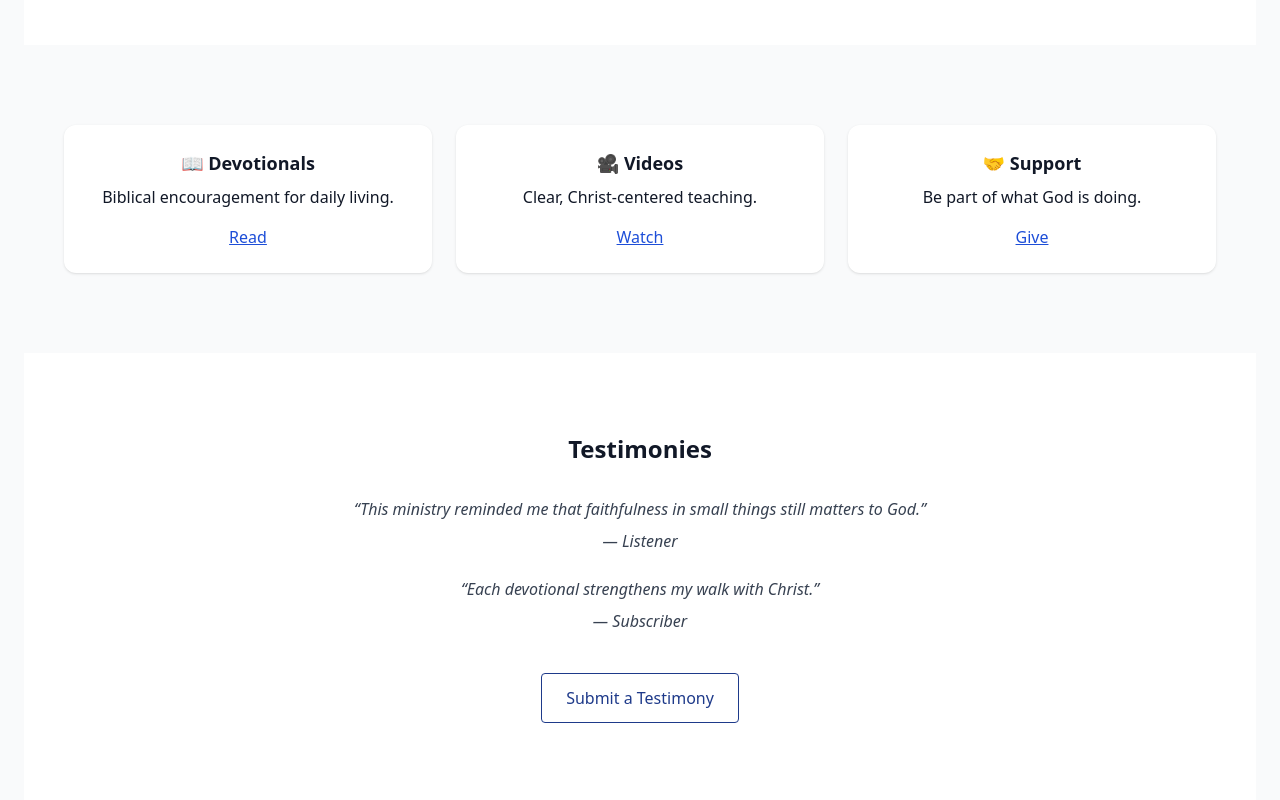
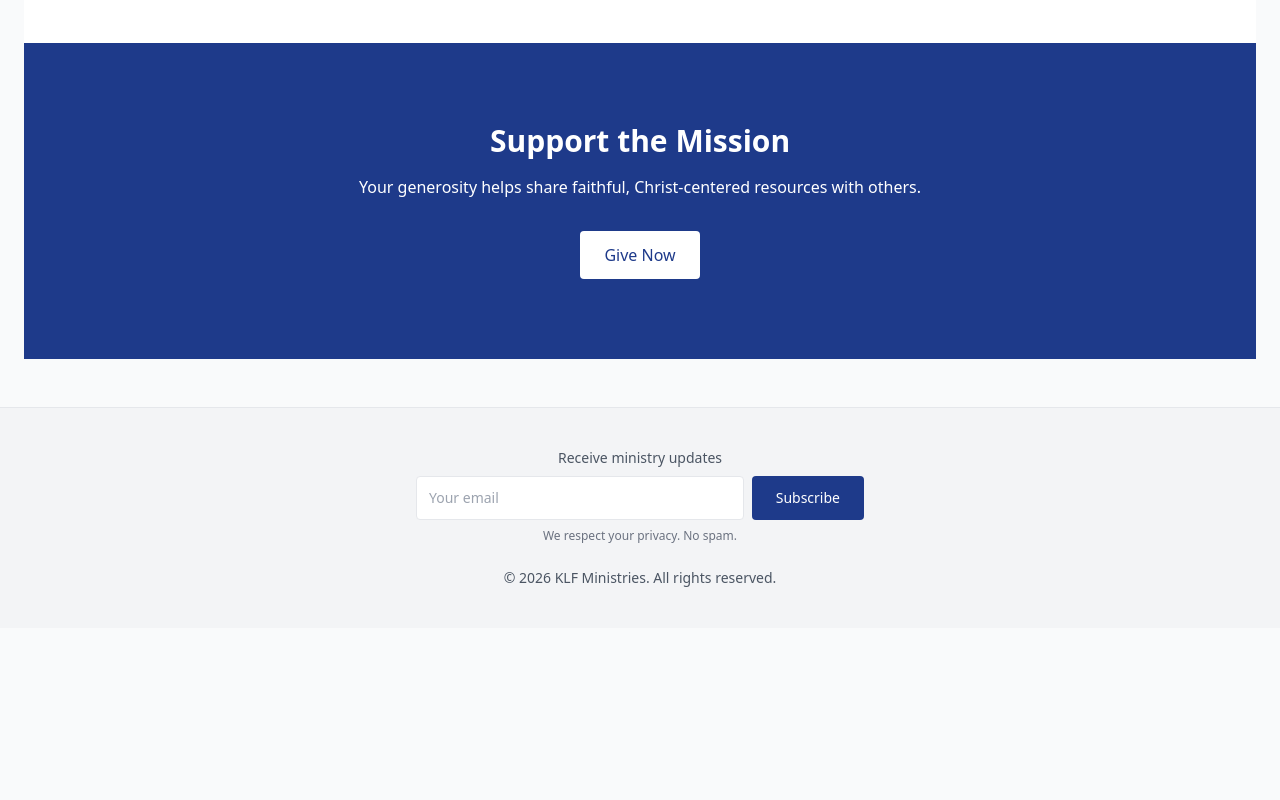
Before and after one commit to klfministries/klf-ministries-website, a Next.js app: page /en in a window 1280 px wide. Shown: the part 1100-1900 px from the top of the page. After the commit the page ends 1728 px from the top, so only its background shows below. Built offline with nearby package versions, Linux system fonts and the light colour scheme.

Commit message:
Add monthly donation option with currency conversion

```diff
--- a/app/[lang]/page.jsx
+++ b/app/[lang]/page.jsx
@@ -76,9 +76,20 @@ function FeaturedDevotional({ lang }) {
 /* ================= HOME PAGE ================= */
 export default function Home({ params }) {
   const lang = params?.lang === "es" ? "es" : "en";
+
   const [showDonate, setShowDonate] = useState(false);
   const [currency, setCurrency] = useState("USD");
   const [customAmount, setCustomAmount] = useState("");
+  const [isMonthly, setIsMonthly] = useState(false);
+
+  /* ===== STEP 2: CURRENCY CONVERSION ===== */
+  const USD_TO_JMD = 155;
+
+  const convertAmount = (amount) => {
+    if (!amount) return "";
+    if (currency === "USD") return amount;
+    return Math.round(amount * USD_TO_JMD);
+  };
 
   return (
     <>
@@ -96,18 +107,9 @@ export default function Home({ params }) {
             : "A Christian ministry dedicated to preaching, teaching, and equipping God’s people for faithful living."}
         </p>
 
-        <div className="flex justify-center gap-4 flex-wrap">
         <button onClick={() => setShowDonate(true)} className="btn-primary">
           {lang === "es" ? "Apoyar el Ministerio" : "Support the Mission"}
         </button>
-
-          <a
-            href={`/${lang}/devotionals`}
-            className="px-5 py-3 rounded border border-blue-900 text-blue-900 hover:bg-blue-50"
-          >
-            {lang === "es" ? "Palabra de Hoy" : "Today’s Word"}
-          </a>
-        </div>
       </section>
 
       {/* ================= FEATURED DEVOTIONAL ================= */}
@@ -115,77 +117,6 @@ export default function Home({ params }) {
         <FeaturedDevotional lang={lang} />
       </section>
 
-      {/* ================= MINISTRY PATHS ================= */}
-      <section className="bg-gray-50 py-20 px-6">
-        <div className="max-w-6xl mx-auto grid md:grid-cols-3 gap-6">
-          <div className="card p-6 text-center">
-            <h3 className="text-lg font-semibold mb-2">📖 Devotionals</h3>
-            <p className="mb-4">
-              {lang === "es"
-                ? "Ánimo bíblico para la vida diaria."
-                : "Biblical encouragement for daily living."}
-            </p>
-            <a href={`/${lang}/devotionals`} className="text-blue-700 underline">
-              {lang === "es" ? "Leer" : "Read"}
-            </a>
-          </div>
-
-          <div className="card p-6 text-center">
-            <h3 className="text-lg font-semibold mb-2">🎥 Videos</h3>
-            <p className="mb-4">
-              {lang === "es"
-                ? "Enseñanza clara y centrada en Cristo."
-                : "Clear, Christ-centered teaching."}
-            </p>
-            <a href={`/${lang}/videos`} className="text-blue-700 underline">
-              {lang === "es" ? "Ver" : "Watch"}
-            </a>
-          </div>
-
-          <div className="card p-6 text-center">
-            <h3 className="text-lg font-semibold mb-2">🤝 Support</h3>
-            <p className="mb-4">
-              {lang === "es"
-                ? "Sea parte de lo que Dios está haciendo."
-                : "Be part of what God is doing."}
-            </p>
-            <button
-              onClick={() => setShowDonate(true)}
-              className="text-blue-700 underline"
-            >
-              {lang === "es" ? "Apoyar" : "Give"}
-            </button>
-          </div>
-        </div>
-      </section>
-
-      {/* ================= TESTIMONIALS + CTA (STEP 4A) ================= */}
-      <section className="fade-in bg-white py-20 px-6">
-        <div className="max-w-4xl mx-auto text-center">
-          <h2 className="text-2xl font-bold mb-8">
-            {lang === "es" ? "Testimonios" : "Testimonies"}
-          </h2>
-
-          <blockquote className="italic text-gray-700 mb-6">
-            “This ministry reminded me that faithfulness in small things still
-            matters to God.”
-            <div className="mt-2 font-medium">— Listener</div>
-          </blockquote>
-
-          <blockquote className="italic text-gray-700 mb-10">
-            “Each devotional strengthens my walk with Christ.”
-            <div className="mt-2 font-medium">— Subscriber</div>
-          </blockquote>
-
-          {/* SUBMIT TESTIMONY CTA */}
-          <a
-            href={`/${lang}/testimonials`}
-            className="inline-block px-6 py-3 border border-blue-900 text-blue-900 rounded hover:bg-blue-50"
-          >
-            {lang === "es" ? "Enviar un Testimonio" : "Submit a Testimony"}
-          </a>
-        </div>
-      </section>
       {/* ================= SUPPORT CTA ================= */}
       <section className="fade-in bg-blue-900 text-white py-20 px-6 text-center">
         <h2 className="text-3xl font-bold mb-4">
@@ -221,6 +152,29 @@ export default function Home({ params }) {
               {lang === "es" ? "Apoyar el Ministerio" : "Support the Ministry"}
             </h2>
 
+            {/* MONTHLY TOGGLE */}
+            <div className="flex justify-center gap-2 mb-4">
+              {["one", "monthly"].map((type) => (
+                <button
+                  key={type}
+                  onClick={() => setIsMonthly(type === "monthly")}
+                  className={`px-4 py-1 rounded border ${
+                    isMonthly === (type === "monthly")
+                      ? "bg-blue-900 text-white"
+                      : "bg-gray-100"
+                  }`}
+                >
+                  {lang === "es"
+                    ? type === "monthly"
+                      ? "Mensual"
+                      : "Una vez"
+                    : type === "monthly"
+                    ? "Monthly"
+                    : "One-time"}
+                </button>
+              ))}
+            </div>
+
             {/* CURRENCY TOGGLE */}
             <div className="flex justify-center gap-2 mb-4">
               {["USD", "JMD"].map((cur) => (
@@ -243,11 +197,13 @@ export default function Home({ params }) {
               {[10, 25, 50, 100, 200, 500, 1000].map((amt) => (
                 <a
                   key={amt}
-            href={`https://www.paypal.com/donate/?business=${PAYPAL_EMAIL}&amount=${amt}&currency_code=${currency}`}
+                  href={`https://www.paypal.com/donate/?business=${PAYPAL_EMAIL}&amount=${convertAmount(
+                    amt
+                  )}&currency_code=${currency}`}
                   target="_blank"
                   className="border rounded py-2 text-center hover:bg-gray-100"
                 >
-            {currency} {amt}
+                  {currency} {convertAmount(amt)}
                 </a>
               ))}
             </div>
@@ -256,9 +212,7 @@ export default function Home({ params }) {
             <input
               type="number"
               placeholder={
-          lang === "es"
-            ? "Monto personalizado"
-            : "Custom amount"
+                lang === "es" ? "Monto personalizado" : "Custom amount"
               }
               value={customAmount}
               onChange={(e) => setCustomAmount(e.target.value)}
@@ -266,14 +220,22 @@ export default function Home({ params }) {
             />
 
             <a
-        href={`https://www.paypal.com/donate/?business=${PAYPAL_EMAIL}&amount=${customAmount}&currency_code=${currency}`}
+              href={`https://www.paypal.com/donate/?business=${PAYPAL_EMAIL}&amount=${convertAmount(
+                customAmount
+              )}&currency_code=${currency}`}
               target="_blank"
-        className="btn-primary block text-center mb-4"
+              className="btn-primary block text-center mb-3"
             >
-        {lang === "es" ? "Donar por PayPal" : "Donate via PayPal"}
+              {isMonthly
+                ? lang === "es"
+                  ? "Donar Mensualmente"
+                  : "Donate Monthly"
+                : lang === "es"
+                ? "Donar por PayPal"
+                : "Donate via PayPal"}
             </a>
 
-      {/* BANK TRANSFER / DIRECT DEPOSIT */}
+            {/* BANK TRANSFER */}
             <div className="border-t pt-4 text-sm text-center">
               <p className="mb-2 font-medium">
                 {lang === "es"
@@ -282,7 +244,11 @@ export default function Home({ params }) {
               </p>
 
               <a
-          href={`mailto:${PAYPAL_EMAIL}?subject=Bank%20Transfer%20Request&body=Hello%20KLF%20Ministries,%0A%0AI%20would%20like%20to%20make%20a%20donation%20via%20direct%20transfer.%20Please%20send%20me%20the%20bank%20details.%0A%0AThank%20you.`}
+                href={`mailto:${PAYPAL_EMAIL}?subject=${
+                  isMonthly ? "Monthly" : "One-time"
+                }%20Donation%20Request&body=Hello%20KLF%20Ministries,%0A%0AI%20would%20like%20to%20make%20a%20${
+                  isMonthly ? "monthly" : "one-time"
+                }%20donation%20via%20direct%20transfer.%20Please%20send%20me%20the%20bank%20details.%0A%0AThank%20you.`}
                 className="text-blue-700 underline"
               >
                 {lang === "es"
@@ -293,7 +259,6 @@ export default function Home({ params }) {
           </div>
         </div>
       )}
-
     </>
   );
 }
```
Lines whose indentation alone changed are shown as unchanged.
